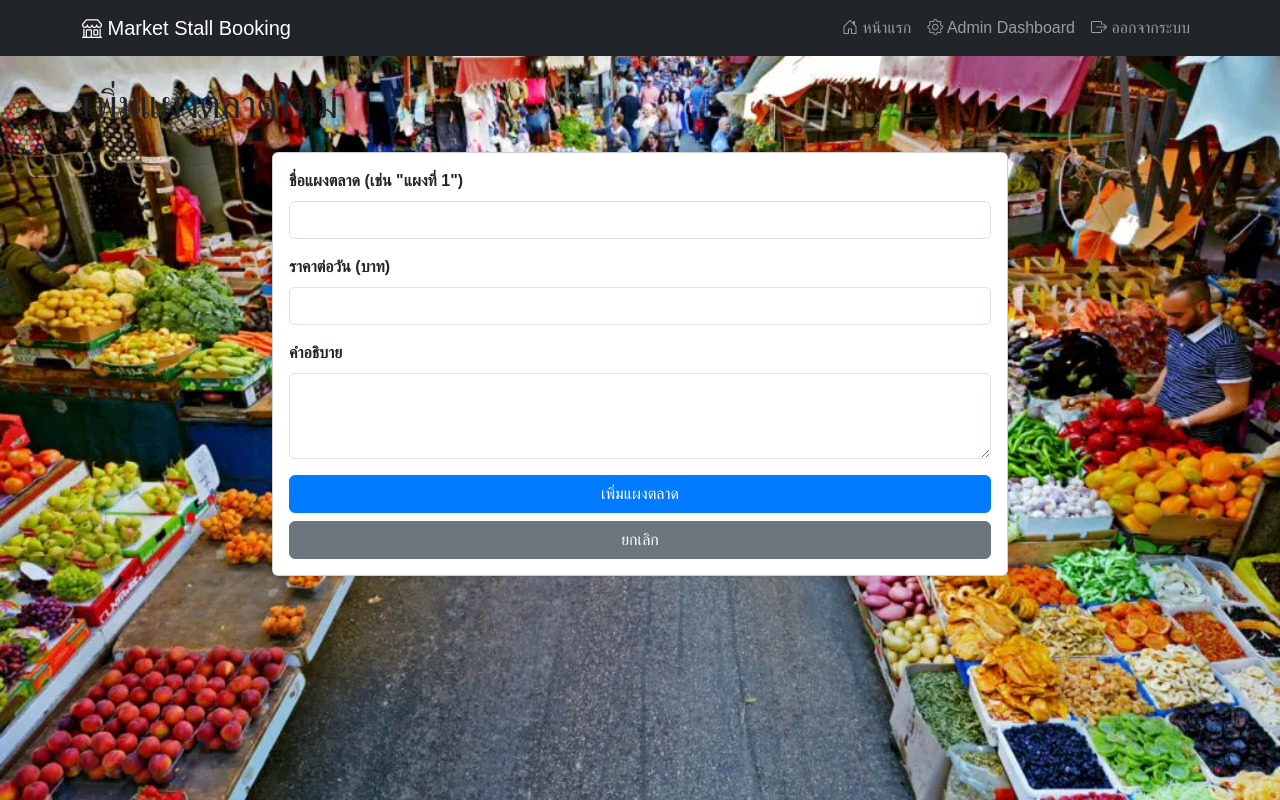
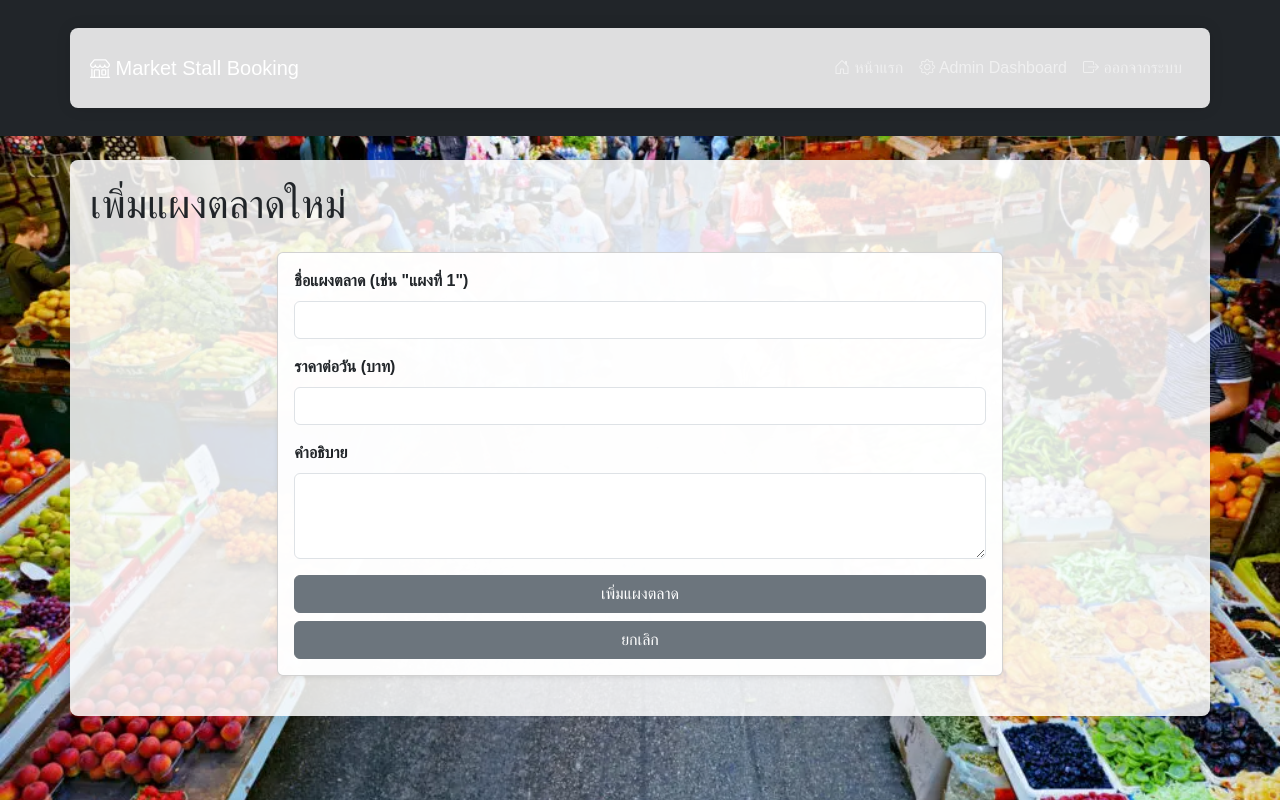
Before and after one commit to zutterjostar-dotcom/market-stall-booking-app, a Flask app: page /admin/stalls/add in a window 1280 px wide. Run offline with Flask 3, Linux system fonts and the light colour scheme; a user stored in the database is signed in.

Commit message:
Improved readability and button styling

```diff
--- a/static/css/style.css
+++ b/static/css/style.css
@@ -17,13 +17,13 @@ body {
 }
 
 .btn-primary {
-    background-color: #007bff;
-    border-color: #007bff;
+    background-color: #6c757d;
+    border-color: #6c757d;
 }
 
 .btn-primary:hover {
-    background-color: #0056b3;
-    border-color: #0056b3;
+    background-color: #5a6268;
+    border-color: #545b62;
 }
 
 .booking-success-message {
@@ -43,3 +43,16 @@ body {
     background-attachment: fixed;
     background-repeat: no-repeat;
 }
+
+.container {
+    background-color: rgba(255, 255, 255, 0.85);
+    padding: 20px;
+    border-radius: 8px;
+    box-shadow: 0 0 15px rgba(0, 0, 0, 0.1);
+    margin-top: 20px;
+    margin-bottom: 20px;
+}
+
+.card {
+    background-color: rgba(255, 255, 255, 0.95);
+}
```
